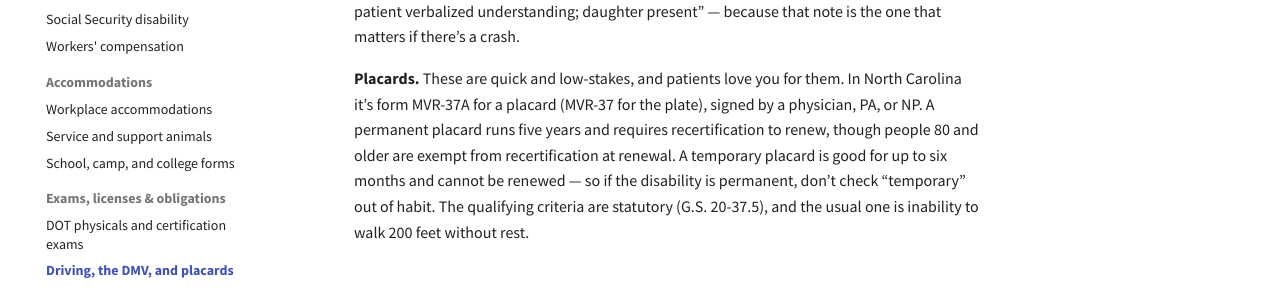
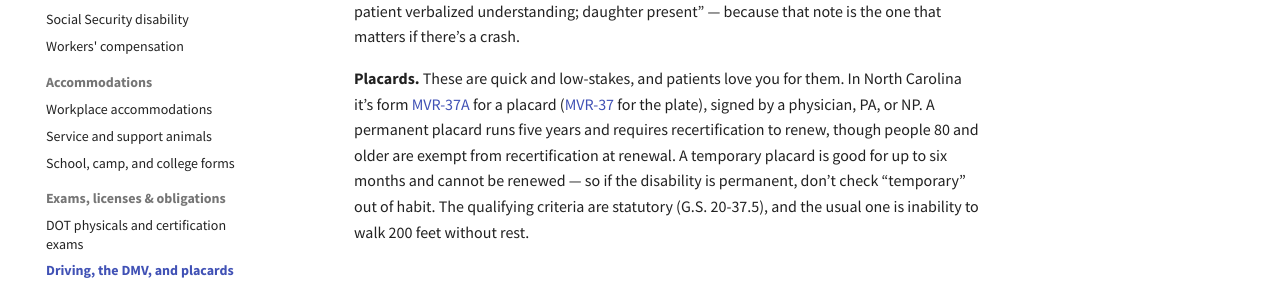
Before and after one commit to pdel4096/PCP-paperwork-guide, an MkDocs documentation site: the page built from docs/exams/dmv.md, in a window 1280 px wide. Shown: the part 360-649 px from the top of the page. Built offline with MkDocs 1.6.1 and Material for MkDocs 9.7.7, drawn with Linux system fonts in a browser that asks for light colours; comment, search, counter and statistics services are not loaded; part of the change alters nothing that is shown.

```diff
--- a/docs/exams/dmv.md
+++ b/docs/exams/dmv.md
@@ -6,4 +6,4 @@ title: "Driving, the DMV, and placards"
 
 **Fitness to drive.** North Carolina has no statute requiring physicians to report unsafe drivers, but it does allow it: physicians, family members, law enforcement, and license examiners may all request a re-examination through the [NCDMV Medical Review Program](https://www.ncdot.gov/dmv/license-id/license-suspension/medical-review-program/Pages/default.aspx). Requests must be in writing and **cannot be anonymous** — the patient will find out it was you, so have the conversation first. Once a driver is in the program, DMV mails a packet; the physician’s portion is the DL-78. The decision belongs to DMV’s Medical Review Unit, not to you, and there’s an appeal process. Whatever you decide, document the counseling — “advised not to drive; patient verbalized understanding; daughter present” — because that note is the one that matters if there’s a crash.
 
-**Placards.** These are quick and low-stakes, and patients love you for them. In North Carolina it’s form MVR-37A for a placard (MVR-37 for the plate), signed by a physician, PA, or NP. A permanent placard runs five years and requires recertification to renew, though people 80 and older are exempt from recertification at renewal. A temporary placard is good for up to six months and cannot be renewed — so if the disability is permanent, don’t check “temporary” out of habit. The qualifying criteria are statutory (G.S. 20-37.5), and the usual one is inability to walk 200 feet without rest.
+**Placards.** These are quick and low-stakes, and patients love you for them. In North Carolina it’s form [MVR-37A](https://www.ncdot.gov/dmv/downloads/Documents/MVR-37A.pdf) for a placard ([MVR-37](https://www.ncdot.gov/dmv/downloads/Documents/MVR-37.pdf) for the plate), signed by a physician, PA, or NP. A permanent placard runs five years and requires recertification to renew, though people 80 and older are exempt from recertification at renewal. A temporary placard is good for up to six months and cannot be renewed — so if the disability is permanent, don’t check “temporary” out of habit. The qualifying criteria are statutory (G.S. 20-37.5), and the usual one is inability to walk 200 feet without rest.
```
